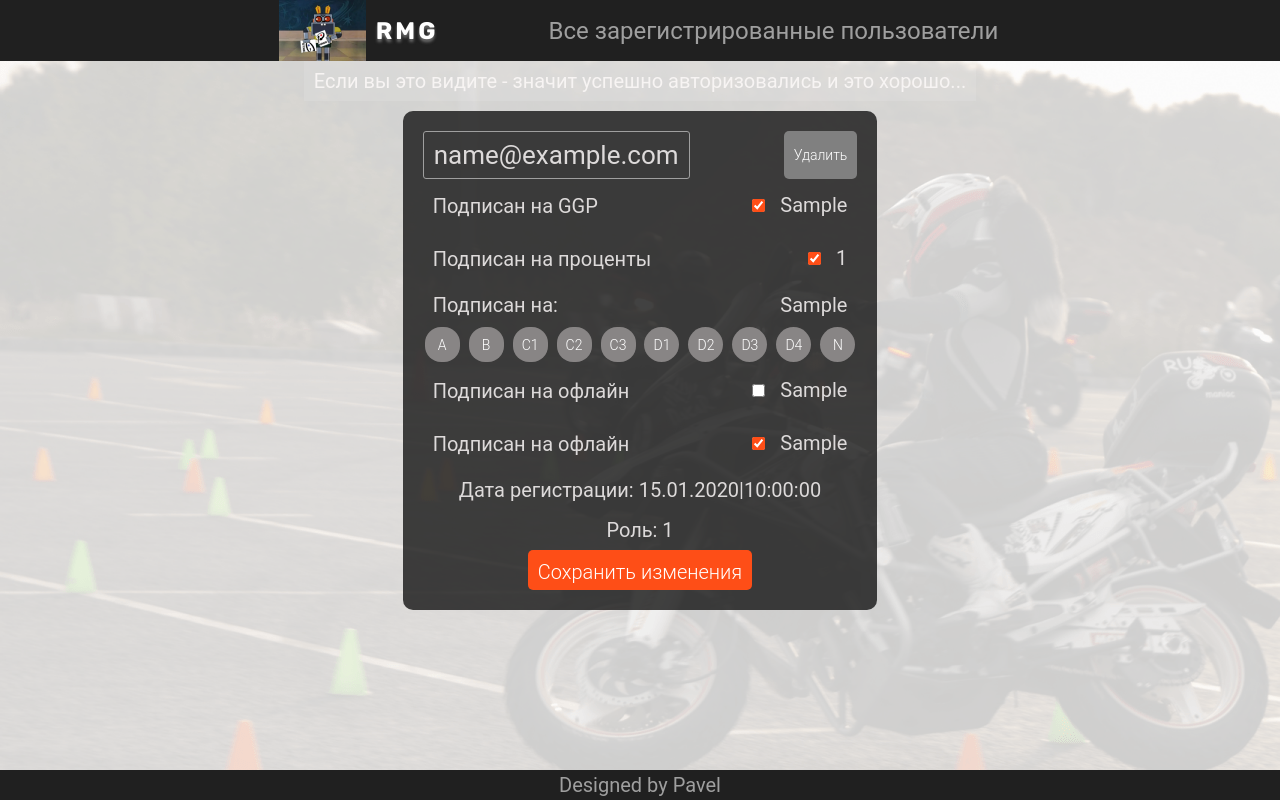
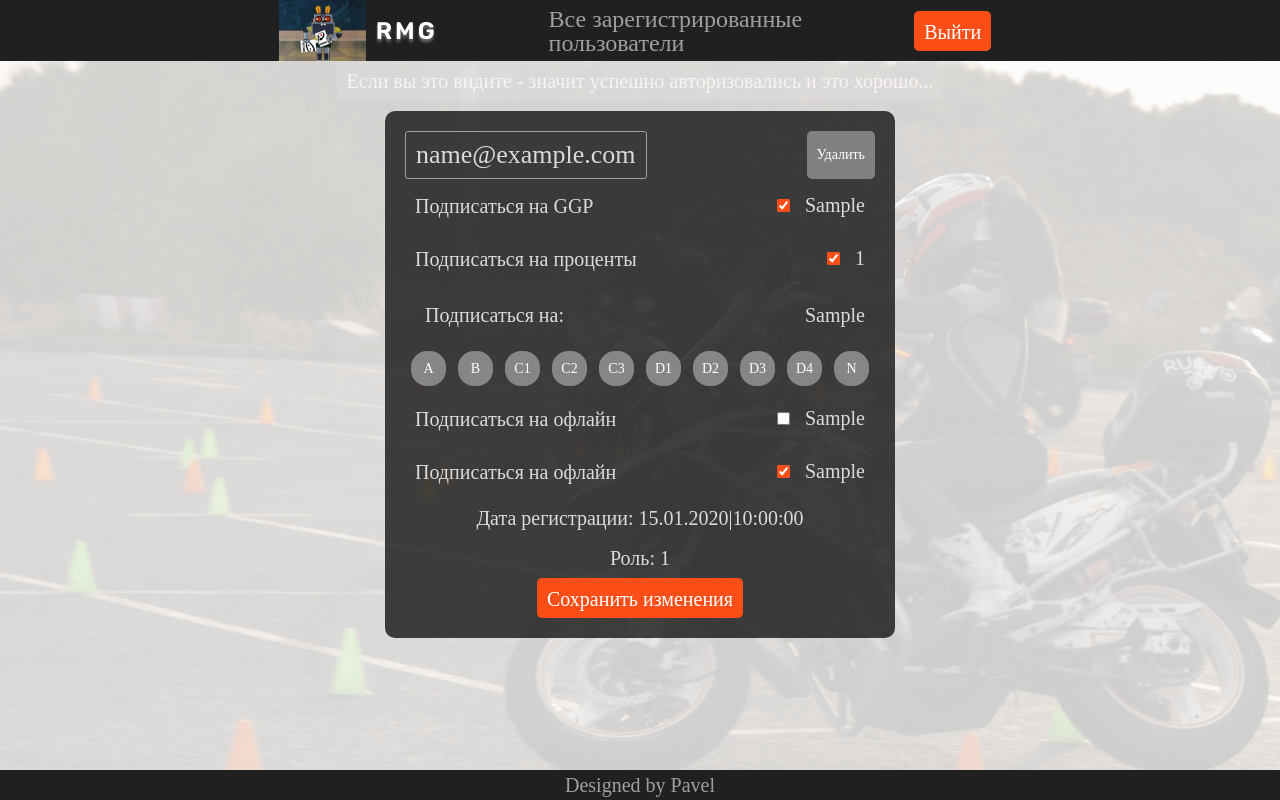
Before and after one commit to Safonovdv91/web_gymkhana_bot_server, a FastAPI app: template src/frontend/templates/getusers.html in a window 1280 px wide. Run offline with FastAPI, Linux system fonts and the light colour scheme; the template is opened without the code that fills it: most values are stand-ins (such as "Sample title", 1, 10 or a date in 2020); data that the repository does not hold is empty; parts of the project's set-up code (start-up, migrations or seed data) failed here and were passed over.

Commit message:
debug
откатил изменения последних 2х дней
сейчас работает:
- кнопка выйти
- кнопка удалить
- запросы с подписками уходят, но значки не подсвечиваются после сохранения

```diff
--- a/src/frontend/static/css/base.css
+++ b/src/frontend/static/css/base.css
@@ -91,8 +91,7 @@ html, body {
 }
 
 body {
-    font-family: 'Roboto', serif;
-
+    font-family: 'Rubic', serif;
 }
 
 .wrapper {
@@ -105,9 +104,10 @@ body {
     flex: 0;
     background: #202020;
     display: grid;
-    grid-template-columns: 0.5fr 0.25fr 1fr;
+    grid-template-columns: 0.5fr 0.25fr 0.5fr 0.5fr;
+    align-items: center;
     grid-template-areas:
-        "logo text title"
+        "logo text title exit"
 }
 
 .header__image {
@@ -153,6 +153,19 @@ body {
     }
 }
 
+.patch-button-exit {
+    grid-area: exit;
+    font-weight: 350;
+    font-size: 20px;
+    color: white;
+    border-radius: 5px;
+    background: #FE4E17;
+    cursor: pointer;
+    height: 40px;
+    padding: 10px;
+    align-self: center;
+}
+
 footer {
     flex-shrink: 0;
     display: flex;
--- a/src/frontend/static/css/getusers.css
+++ b/src/frontend/static/css/getusers.css
@@ -1,4 +1,3 @@
-
 .content {
     background-image: url(../assets/getusers_background.png);
     flex: 1 0 auto;
@@ -36,7 +35,6 @@ h2.text {
 }
 
 .main__user {
-    grid-area: user;
     display: flex;
     flex-direction: column;
     justify-content: center;
@@ -100,114 +98,174 @@ h2.text {
     }
 }
 
-.A-class-button-submit {
+.subscriptionGGP {
+    display: grid;
+    grid-template-columns: repeat(2, auto);
+    align-items: center;
+    padding: 10px;
+}
+
+.toggle-bg {
+    background: #ccc;
+    display: block;
+    float: left;
+    height: 7px;
+    position: relative;
+    width: 26px;
+    margin: 20px;
+    border-radius: 8px;
+    box-shadow: 0 1px 0 #fff, inset 0 0 2px #d7dee3, inset 0 1px 0 #d7dee3, inset 0 1px 5px #d7dee3;
+}
+
+.toggle-bg input {
+    height: 28px;
+    left: 0;
+    margin: 0;
+    opacity: 0;
+    padding: 0;
+    position: absolute;
+    top: -10px;
+    width: 36px;
+    z-index: 2;
+}
+
+.switch {
+    background: #ccc;
+    display: block;
+    float: left;
+    height: 14px;
+    left: -1px;
+    /* Это – начальная точка. При добавлении border radius немного виден фон, если использовать left: 0;, поэтому лучше всего применить -1px.*/
+    position: relative;
+    top: -3px;
+    /* ...Чтобы отцентрировать его по вертикали */
+    width: 14px;
+    z-index: 1;
+    /* Помните, он должен быть под невидимыми input-ами */
+    border-radius: 8px;
+    transition: left .2s ease;
+}
+
+.toggle-bg input:checked~.switch {
+    left: -1px;
+}
+
+/* Исходная позиция тумблера */
+.toggle-bg input~:checked~.switch {
+    left: 13px;
+    background: #FE4E17;
+}
+
+/*окончательная относительная позиция переключателя */
+.toggle-bg input:checked {
+    z-index: 0;
+}
+
+.subscription-class {
+    display: inline;
+    align-items: center;
+    justify-content: start;
+}
+
+.collaps {
+    display: inline-flex;
+    align-items: center;
+    justify-content: center;
+}
+
+.class-buttons {
+    display: flex;
+
+    transition: max-height 0.2s ease-out;
+}
+
+.ggp-classes {
+    display: flex;
+    align-items: center;
+    padding: 10px;
+}
+
+.classes-letter {
+    display: flex;
+    flex-direction: row;
+    gap: 15px;
+    justify-content: end;
+}
+
+.ggp-classes-sub {
     font-weight: 350;
     font-size: 14px;
     color: white;
     width: 35px;
     height: 35px;
-    margin: 2px;
+    margin: 6px;
     text-align: center;
     border-radius: 16px;
     background: #888585;
     cursor: pointer;
+
 }
 
-.A-class-button-submit:hover,
+.A-class-button-submit:hover{
+    box-shadow: 0 0 8px #f17575;
+}
+
 .A-class-button-submit.active {
     background: #f17575;
+    box-shadow: 0 0 10px #f17575;
 }
 
-.B-class-button-submit {
-    font-weight: 350;
-    font-size: 14px;
-    color: white;
-    width: 35px;
-    height: 35px;
-    margin: 2px;
-    text-align: center;
-    border-radius: 16px;
-    background: #888585;
-    cursor: pointer;
+.B-class-button-submit:hover{
+    box-shadow: 0 0 10px #6975dd;
 }
 
-.B-class-button-submit:hover,
 .B-class-button-submit.active {
     background: #6975dd;
+    box-shadow: 0 0 10px #6975dd;
 }
 
-.C1-class-button-submit,
-.C2-class-button-submit,
-.C3-class-button-submit {
-    font-weight: 350;
-    font-size: 14px;
-    color: white;
-    width: 35px;
-    height: 35px;
-    margin: 2px;
-    text-align: center;
-    border-radius: 16px;
-    background: #888585;
-    cursor: pointer;
-}
 
 .C1-class-button-submit:hover,
 .C2-class-button-submit:hover,
-.C3-class-button-submit:hover
+.C3-class-button-submit:hover .C1-class-button-submit.active,
+.C3-class-button-submit:hover {
+    box-shadow: 0 0 10px #54ca1d;
+}
+
 .C1-class-button-submit.active,
 .C2-class-button-submit.active,
 .C3-class-button-submit.active {
     background: #54ca1d;
-}
+    box-shadow: 0 0 10px #54ca1d;
 
-.D1-class-button-submit,
-.D2-class-button-submit,
-.D3-class-button-submit,
-.D4-class-button-submit {
-    font-weight: 350;
-    font-size: 14px;
-    color: white;
-    width: 35px;
-    height: 35px;
-    margin: 2px;
-    text-align: center;
-    border-radius: 20px;
-    background: #888585;
-    cursor: pointer;
 }
 
 .D1-class-button-submit:hover,
 .D2-class-button-submit:hover,
 .D3-class-button-submit:hover,
-.D4-class-button-submit:hover,
-.D1-class-button-submit:active,
-.D2-class-button-submit:active,
-.D3-class-button-submit:active,
-.D4-class-button-submit:active {
-    background: #e6b83c;
+.D4-class-button-submit:hover {
+    box-shadow: 0 0 10px #e6b83c;
 }
 
-.N-class-button-submit {
-    font-weight: 350;
-    font-size: 14px;
-    color: white;
-    width: 35px;
-    height: 35px;
-    margin: 2px;
-    text-align: center;
-    border-radius: 20px;
-    background: #888585;
-    cursor: pointer;
+.D1-class-button-submit.active,
+.D2-class-button-submit.active,
+.D3-class-button-submit.active,
+.D4-class-button-submit.active {
+    background: #e6b83c;
+    box-shadow: 0 0 10px #e6b83c;
 }
 
-.N-class-button-submit:hover,
-.N-class-button-submit:active {
+.N-class-button-submit:hover{
+    box-shadow: 0 0 10px #d8d7d5;
+}
+.N-class-button-submit.active {
     background: #d8d7d5;
+    box-shadow: 0 0 10px #d8d7d5;
 }
 
 .user-email h2 {
     display: inline-flex;
-    justify-content: center ;
+    justify-content: center;
     border: #9F9F9F solid 1px;
     border-radius: 3px;
     font-size: 26px;
@@ -225,25 +283,6 @@ h2.text {
     display: none;
 }
 
-.subscriptionGGP {
-    display: grid;
-    grid-template-columns: repeat(2, auto);
-    align-items: center;
-    padding: 10px;
-}
-
-.ggp-classes {
-    display: grid;
-    align-items: center;
-    justify-content: start;
-}
-
-.classes-letter {
-    display: flex;
-    flex-direction: row;
-    gap: 15px;
-    justify-content: end;
-}
 
 .subscriptionPercent {
     display: grid;
--- a/src/frontend/static/js/getusers.js
+++ b/src/frontend/static/js/getusers.js
@@ -1,3 +1,55 @@
+function updateStatementGGPSubscribing(){
+  console.log('Обновляем данные о GGP')
+  fetch(`${AppConsts.BaseUrl}/api/v1/users`, {
+  method: 'GET',
+  credentials: 'include',
+})
+  .then(response => {
+    return response.json()
+  })
+  .then(json => {
+    json.data.forEach(user => updateSubGGPClasses(user));
+  })
+  .catch(error => console.log(error))
+}
+
+// Метод обновления состояния буковки подписки класса
+function updateSubGGPClasses(user) {
+      let userId = user.id
+      let formUser = document.getElementsByClassName('user');
+      for (let elem of formUser) {                                       // перебор html форм class="user"
+        let formId = elem.getAttribute('data-userid')
+        if (userId == formId) {
+          let ggpClasses = elem.getElementsByClassName('ggp-classes-sub');
+          for (let elem of ggpClasses) {
+            user.ggp_sub_classes.forEach(classLetter => {
+              if (elem.textContent == classLetter.sport_class) {
+                elem.classList.add('active')
+              }
+            })
+          }
+        }
+      }
+    }
+
+// сворачивание кнопок классов
+
+
+let coll = document.getElementsByClassName('collaps')
+
+for (let i = 0; i < coll.length; i++) {
+  coll[i].addEventListener('click', function (event) {
+    event.preventDefault();
+    console.log('click')
+    this.classList.toggle('active');
+    let content = this.nextElementSibling;
+    if (content.style.maxHeight) {
+      content.style.maxHeight = null;
+    } else {
+      content.style.maxHeight = content.scrollHeight + 'px'
+    }
+  })
+}
 
 
 //медот PATCH запроса
@@ -9,15 +61,16 @@
     event.preventDefault();
     console.log('Отправка!')
 
+// функция подписки на классы в соответствии с логикой
+function patchSubGGPClasses(event,operation,literal) {
+
     let button = event.target;
-
     const userid = button.dataset.userid;
-
     fetch(`${AppConsts.BaseUrl}/api/v1/users/id=${userid}/subscribe`, {
       method: 'PATCH',
       body: JSON.stringify({
-        op: "add",
-        sport_class: "C1",
+        op: operation,
+        sport_class: literal,
       }),
       headers: {
         'Content-Type': 'application/json; charset=UTF-8'
@@ -25,18 +78,19 @@
     })
       .then(response => response.json())
       .then(json => console.log(json.details))
+}}})
+
+// Переключатель свечения кнопки и выбора метода
+function handleClickFunction(event) {
+  event.target.classList.toggle('active');
+  if (event.target.getAttribute('class').includes('active')) {
+    patchSubGGPClasses(event,'add', event.target.innerText)
+  } else {
+    patchSubGGPClasses(event,'remove', event.target.innerText)
   }
+}
 
-  let elements = document.getElementsByClassName('patch-button-submit');
-
-  for (let element of elements) {
-    element.addEventListener('click', onSubmit);
-  }
-})();
-
-
-// метод DELETE запроса
-
+// метод DELETE запроса - это переделать
 (function basd() {
 
   function onSubmit(event) {
@@ -63,9 +117,7 @@
   }
 })();
 
-
-
-
+updateStatementGGPSubscribing()
 const elements = document.getElementsByClassName('ggp-classes-sub')
 
 function handleClickFunction(event) {
@@ -73,9 +125,8 @@ function handleClickFunction(event) {
 }
 
 for (let element of elements) {
-element.addEventListener('click', handleClickFunction)
+  element.addEventListener('click', handleClickFunction)
 }
-
 
 fetch(`${AppConsts.BaseUrl}/api/v1/users`, {
   method: 'GET',
@@ -113,3 +164,45 @@ fetch(`${AppConsts.BaseUrl}/api/v1/users`, {
 
   })
   .catch(error => console.log(error))
+
+
+// delete-post-запрос
+
+const exit = document.getElementById('patch-button-exit')
+exit.addEventListener('click', onSubmitExit);
+
+// объявляем константу с URL-адресом, на котрый будет отправляться запрос
+const requestURL = `${AppConsts.BaseUrl}/auth/jwt/logout`;
+
+// создаём функцию, в которой объявляем переменные, условие и делаем запрос
+async function onSubmitExit(event) {
+
+  //отмена действия браузера, чтобы он ничего не делал, пока юзер на нажмёт на кнопку
+  event.preventDefault();
+
+  // создаётся ф-я запроса методом FETCH, с Асинхронным запросом
+  let response = await fetch(requestURL, {
+    method: 'POST',
+    headers: {
+      'Accept': 'application/json'
+      },
+      body: JSON.stringify({})
+  });
+
+  // проверка статуса для вывода сообщения о результате выполнения запроса(ошибка или успех)
+  if (response.status == 200) {
+    alert('Success')
+    window.location = "login";
+
+  } else if (response.status == 204) {
+    alert('No content')
+    window.location = "login";
+
+  } else if (response.status == 401) {
+
+    alert('Inactive user');
+    window.location = "login";
+
+  } else console.log('Что-то пошло нетак, обратитесь в поддержку');
+
+};
--- a/src/frontend/templates/base.html
+++ b/src/frontend/templates/base.html
@@ -7,7 +7,7 @@
     <meta http-equiv="X-UA-Compatible" content="ie=edge">
     <link rel="preconnect" href="https://fonts.googleapis.com">
     <link rel="preconnect" href="https://fonts.gstatic.com" crossorigin>
-    <link href="https://fonts.googleapis.com/css2?family=Rubik:wght@400;500;700&display=swap" rel="stylesheet">
+    <link href="https://fonts.googleapis.com/css2?family=Rubik:ital,wght@0,300..900;1,300..900&display=swap" rel="stylesheet">
     <link rel="icon" href="../static/assets/rabbitIco.png">
     <link rel="stylesheet" href="../static/css/base.css">
     {% block head %}{% endblock %}
@@ -25,6 +25,9 @@
             </div>
             <div class="header__title">
                 <p>Все зарегистрированные пользователи</p>
+            </div>
+            <div class="button-exit">
+                <input type="submit" name="submit" value="Выйти" class="patch-button-exit" id="patch-button-exit">
             </div>
         </div>
         <div class="content" id="content">
--- a/src/frontend/templates/getusers.html
+++ b/src/frontend/templates/getusers.html
@@ -3,8 +3,6 @@
 {% block head %}
 <link rel="stylesheet" href="../static/css/getusers.css">
 {% endblock %}
-
-
 
     {% block content %}
     <div class="container-main">
@@ -23,7 +21,7 @@
                     <div>{{user.telegram_id}}</div>
                 </div>
                 <div class="subscriptionGGP">
-                    <div class="title">Подписан на GGP</div>
+                    <div class="title">Подписаться на GGP</div>
                     <label class="check-box">
                         {% if user.sub_ggp %}
                         <input type="checkbox" checked>
@@ -34,7 +32,7 @@
                     </label>
                 </div>
                 <div class="subscriptionPercent">
-                    <div class="title">Подписан на проценты</div>
+                    <div class="title">Подписаться на проценты</div>
                     <label class="check-box">
                         {% if user.sub_ggp_percent %}
                         <input type="checkbox" checked>
@@ -46,7 +44,7 @@
                 </div>
                 <div class="subscriptionGGP">
                     <div class="ggp-classes">
-                        Подписан на:
+                        Подписаться на:
                     </div>
                     <div class="classes-letter">
                         {% for sc in user.ggp_sub_classes %}
@@ -56,16 +54,10 @@
 
                 </div>
                 <div class="class-buttons">
-                    <button class="button ggp-classes-sub A-class-button-submit" type="button" data-userid="{{user.id}}">A</button>
-                    <button class="button ggp-classes-sub B-class-button-submit" type="button" data-userid="{{user.id}}">B</button>
-                    <button class="button ggp-classes-sub C1-class-button-submit" type="button" data-userid="{{user.id}}">C1</button>
-                    <button class="button ggp-classes-sub C2-class-button-submit" type="button" data-userid="{{user.id}}">C2</button>
-                    <button class="button ggp-classes-sub C3-class-button-submit" type="button" data-userid="{{user.id}}">C3</button>
-                    <button class="button ggp-classes-sub D1-class-button-submit" type="button" data-userid="{{user.id}}">D1</button>
-                    <button class="button ggp-classes-sub D2-class-button-submit" type="button" data-userid="{{user.id}}">D2</button>
-                    <button class="button ggp-classes-sub D3-class-button-submit" type="button" data-userid="{{user.id}}">D3</button>
-                    <button class="button ggp-classes-sub D4-class-button-submit" type="button" data-userid="{{user.id}}">D4</button>
-                    <button class="button ggp-classes-sub N-class-button-submit" type="button" data-userid="{{user.id}}">N</button>
+                    {% for each in ["A", "B", "C1", "C2", "C3", "D1", "D2", "D3", "D4","N"] %}
+                    <button id="{{user.id}}ggp{{each}}" class="button ggp-classes-sub {{each}}-class-button-submit"
+                        type="button" data-userid="{{user.id}}">{{each}}</button>
+                    {% endfor %}
                 </div>
                 <div class="subscrStartEnd" >
                     {% if user.sub_ggp_percent %}
@@ -76,7 +68,7 @@
                     {% endif%}
                 </div>
                 <div class="subscriptionOffline">
-                    <div class="title">Подписан на офлайн</div>
+                    <div class="title">Подписаться на офлайн</div>
                     <label class="check-box">
                         <input type="checkbox">
                         {{user.sub_offline}}
@@ -92,7 +84,7 @@
                     {% endif%}
                 </div>
                 <div class="subscriptionOffline">
-                    <div class="title">Подписан на офлайн</div>
+                    <div class="title">Подписаться на офлайн</div>
                     <label class="check-box">
                         {% if user.sub_offline %}
                         <input type="checkbox" checked> {% else %}
```
